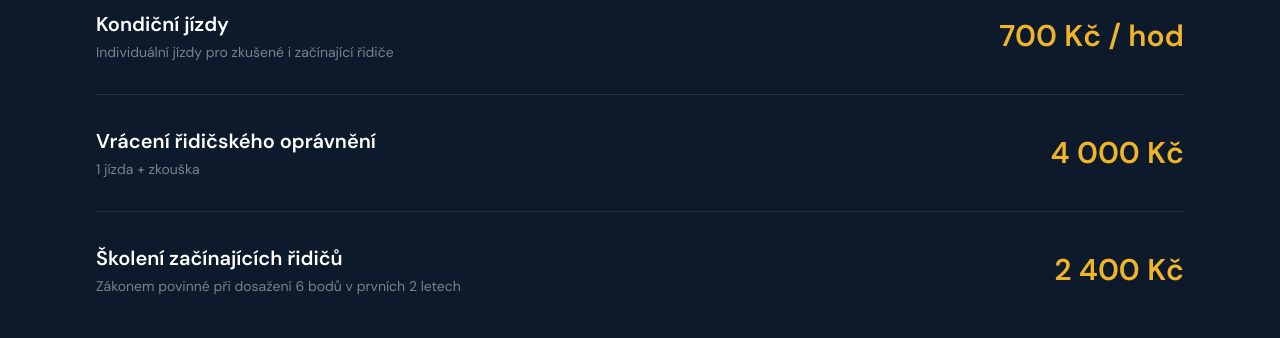
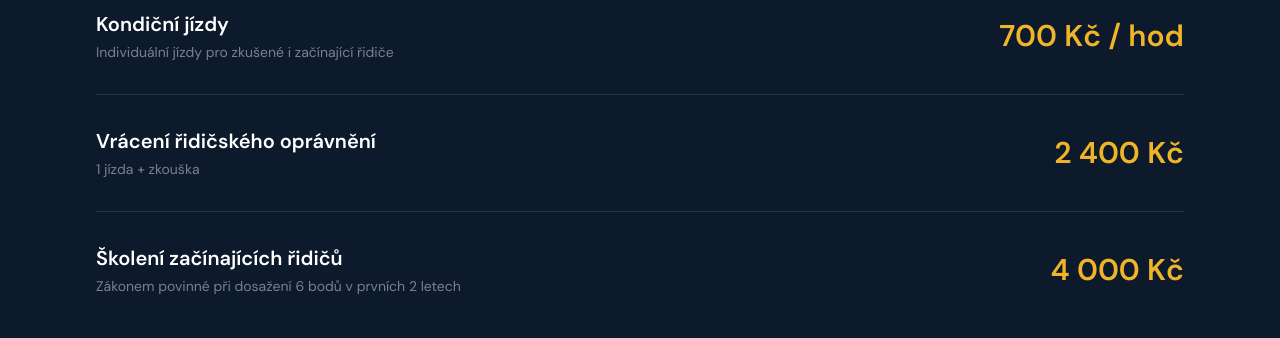
Before and after one commit to sznapiGoat/stastnyDemo, a Next.js app: page / in a window 1280 px wide. Shown: the part 3360-3698 px from the top of the page. Built offline with nearby package versions, Linux system fonts and the light colour scheme.

Commit message:
fix: move 4 000 cena to skoleni zacinajicich ridicu, revert vraceni to 2 400
Co-Authored-By: Claude Opus 4.8 <noreply@anthropic.com>

```diff
--- a/components/pricing-section.tsx
+++ b/components/pricing-section.tsx
@@ -15,12 +15,12 @@ const pricingItems = [
   },
   {
     name: "Vrácení řidičského oprávnění",
-    price: "4 000 Kč",
+    price: "2 400 Kč",
     note: "1 jízda + zkouška",
   },
   {
     name: "Školení začínajících řidičů",
-    price: "2 400 Kč",
+    price: "4 000 Kč",
     note: "Zákonem povinné při dosažení 6 bodů v prvních 2 letech",
   },
 ]
```
